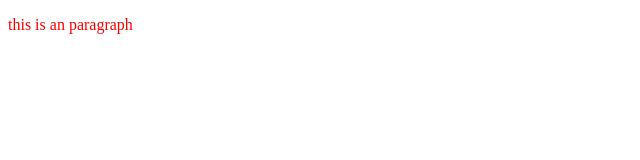
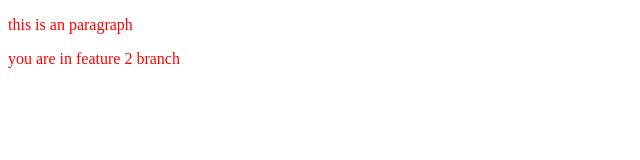
Before and after one commit to 9098Tarun/Delta-Demo, a plain HTML site: page index.html in a window 1280 px wide. Shown: the whole page, without its empty margins (0-640 px from the left). Drawn offline with Linux system fonts and the light colour scheme.

Commit message:
branch feature 2 commited

```diff
--- a/index.html
+++ b/index.html
@@ -8,5 +8,6 @@
 </head>
 <body>
     <p>this is an paragraph</p>
+    <p>you are in feature 2 branch</p>
 </body>
 </html>
```
